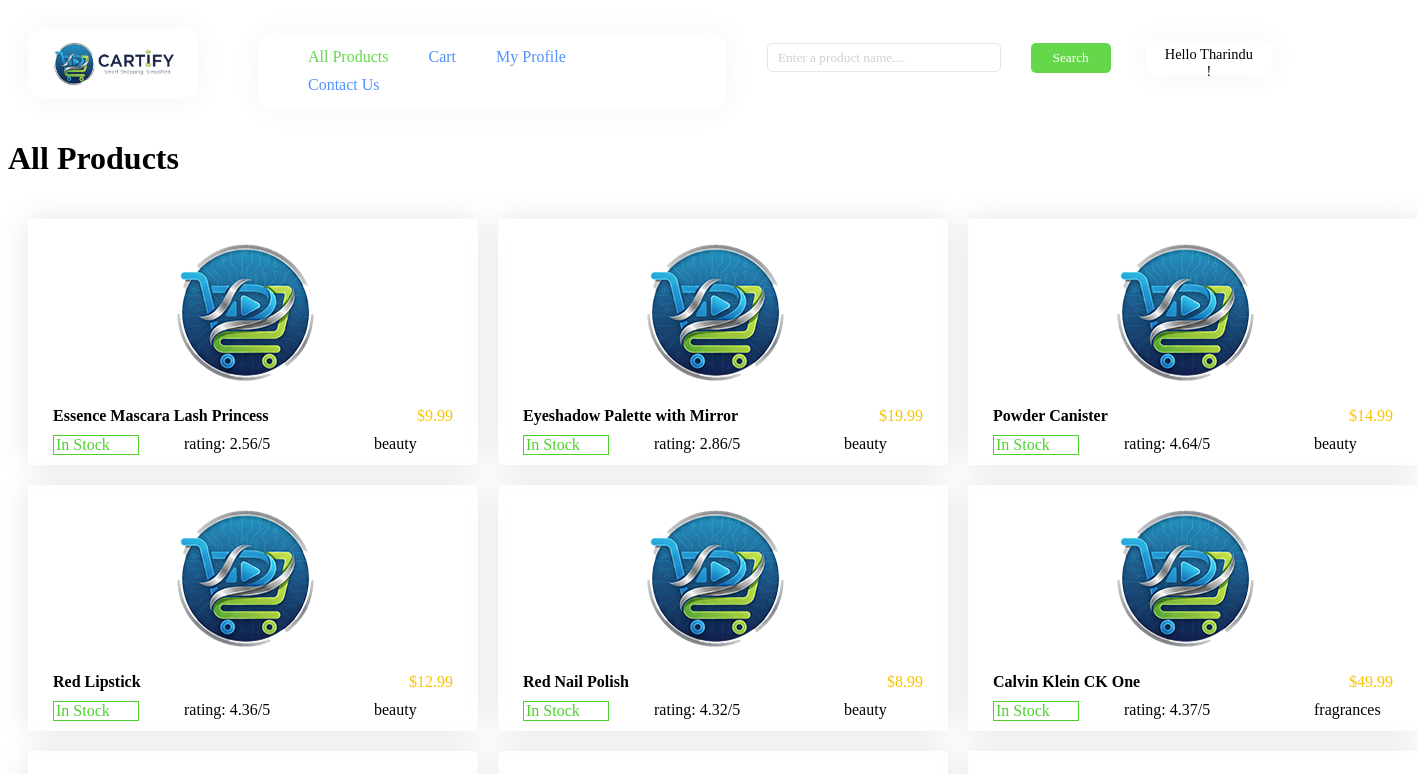
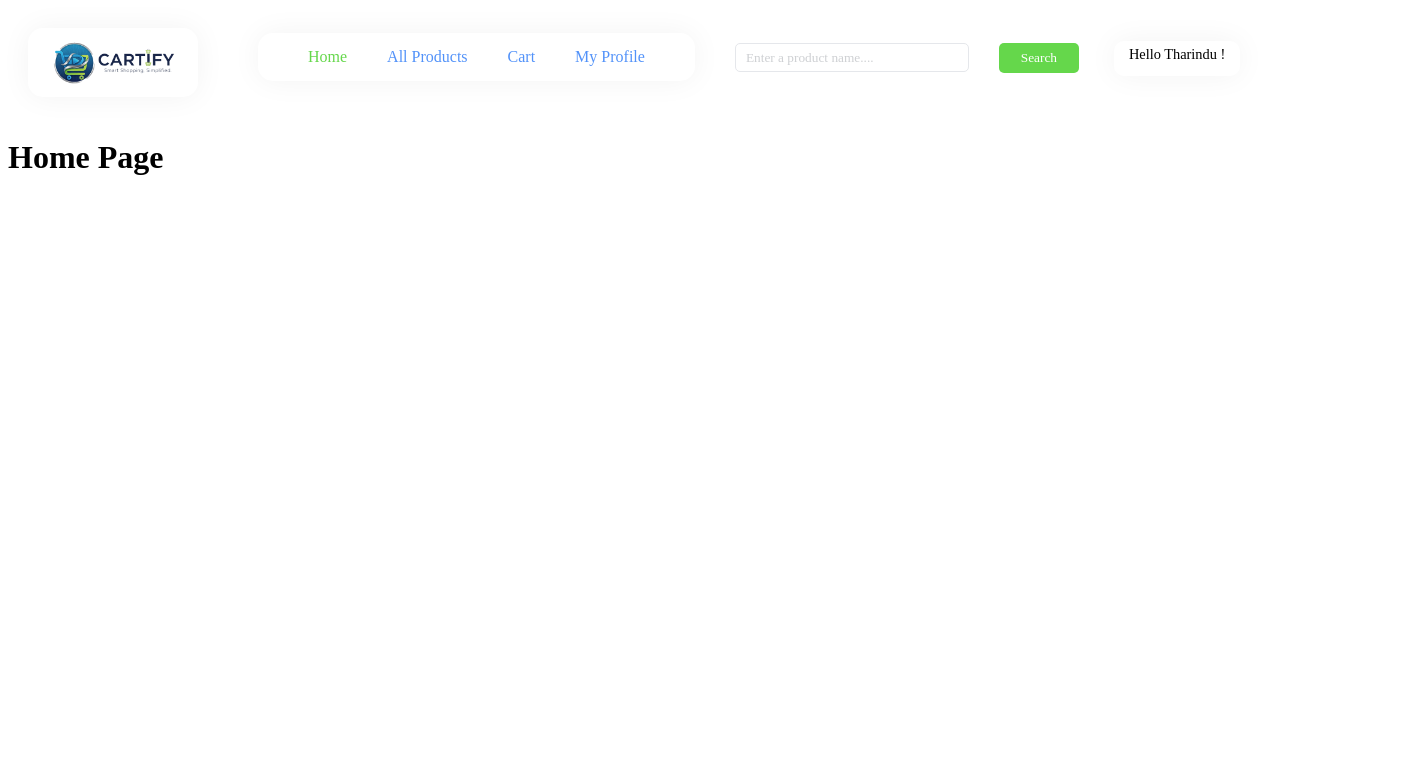
Before and after one commit to tharindudev13/Cartify, a React (Vite) app: page / in a window 1280 px wide. Shown: the top 774 px of the page, 1418 px wide, since content can reach past the window. Built offline with nearby package versions, Linux system fonts and the light colour scheme.

Commit message:
Added product details page

```diff
--- a/src/App.jsx
+++ b/src/App.jsx
@@ -6,17 +6,28 @@
 import Cart from './pages/Cart'
 import Profile from './pages/Profile'
 import Contact from './pages/Contact'
+import ProductDetails from './components/ProductDetails'
+import Home from './pages/Home'
+import { useSelector } from 'react-redux'
+
 
 
 function App() {
 
+  const products = useSelector((state) => {return state.product})
+
+
   const router = createBrowserRouter(
     createRoutesFromElements(
       <Route path='/' element={<RootLayout />}>
-        <Route index element = {<Products />} />
+        <Route index element = {<Home />} />
+        <Route path='product' element = {<Products />} />
         <Route path='cart' element = {<Cart />} />
         <Route path='profile' element = {<Profile />} />
         <Route path='contact' element = {<Contact />} />
+        {products.map((product)=>(
+            <Route path={`/details/${product.title}`} element={<ProductDetails id={product.id} />} />
+        ))}
 
 
       </Route>
--- a/src/components/Navbar.jsx
+++ b/src/components/Navbar.jsx
@@ -23,10 +23,10 @@
             <img src={Logo} alt="" />
             <div className="menu-items">
                 <ul>
-                    <NavLink to='/'><li>All Products</li></NavLink>
+                    <NavLink to='/'><li>Home</li></NavLink>
+                    <NavLink to='/product'><li>All Products</li></NavLink>
                     <NavLink to='/cart'><li>Cart</li></NavLink>
                     <NavLink to='/profile'><li>My Profile</li></NavLink>
-                    <NavLink to='/contact'><li>Contact Us</li></NavLink>
                 </ul>
 
             </div>
--- a/src/components/Product.jsx
+++ b/src/components/Product.jsx
@@ -1,24 +1,19 @@
 import { useEffect } from "react"
 import { useDispatch, useSelector } from "react-redux"
 import Image from '../assets/logo.svg'
+import { Link } from "react-router"
 
 function Product(){
 
     const products = useSelector((state) => {return state.product})
 
-    useEffect(() => {
-        console.log(products[0]);
-
-    },[])
-
-
-    const length = 30
 
     return(
         <>
             <div className="product">
             {products.map((product) =>(
                 <div className="product-card" key={product.id}>
+                    <Link to={`/details/${product.title}`}>
                     <img src={Image} alt={product.id} />
                     <div className="details">
                         <span className="title">{product.title}</span>
@@ -33,11 +28,11 @@
                             <span className="low-stock">{product.availabilityStatus}</span>
 
                         )}
-                        <span className="rate">rating: {product.rating}/5</span>
+                        <span className="rate">⭐ {product.rating}/5</span>
                         <span className="category">{product.category}</span>
 
                     </div>
-
+                    </Link>
                 </div>
             ))}
             </div>
--- /dev/null
+++ b/src/components/ProductDetails.jsx
@@ -0,0 +1,45 @@
+import { useSelector } from "react-redux"
+
+
+const ProductDetails = (props) =>{
+
+    const product = useSelector((state) => {return state.product})
+    const id = props.id-1
+    const item = product[id]
+    return(
+        <>
+        <div className="item-details">
+            <img src={item.thumbnail} alt={item.title} />
+            <h2>Details</h2>
+            <p>
+            {item.title} <br />
+            {item.description} <br />
+            Rating {item.rating} out of 5 <br />
+            Category: {item.category} <br />
+            Brand: {item.brand} <br />
+            Stock available: {item.stock} <br />
+            Discount: {item.discountPercentage}% <br />
+            {item.weight} kg <br />
+            dimensions:
+                <ul>
+                    <li>Width: {item.dimensions.width} cm</li>
+                    <li>Height: {item.dimensions.height} cm</li>
+                    <li>Depth: {item.dimensions.depth} cm</li>
+                </ul>
+            </p>
+
+            <h2>Warranty & Shipping</h2>
+            {item.warrantyInformation} <br />
+            {item.shippingInformation} <br />
+            {item.returnPolicy}
+            <p>
+
+            </p>
+        </div>
+
+        </>
+    )
+
+}
+
+export default ProductDetails
--- a/src/features/ProductSlice.js
+++ b/src/features/ProductSlice.js
@@ -29,7 +29,7 @@
         {
           "rating": 3,
           "comment": "Would not recommend!",
-          "date": "2025-04-30T09:41:02.053Z",
+          "date": "Apr 04, 2025",
           "reviewerName": "Eleanor Collins",
           "reviewerEmail": "eleanor.collins@x.dummyjson.com"
         },
--- a/src/index.css
+++ b/src/index.css
@@ -34,11 +34,11 @@
 
 }
 
-a{
+.navbar a{
   color: #5292f9;
 }
 
-a.active{
+.navbar a.active{
   /* color: #5292f9; */
   color: #65d74b;
 
@@ -46,7 +46,7 @@
 
 }
 
-a:hover{
+.navbar a:hover{
   color: #1551d4;
   /* color: #5292f9; */
 
@@ -106,6 +106,18 @@
   padding: 20px;
 }
 
+.product a{
+  text-decoration: none;
+  color: black;
+
+}
+
+.product a:hover{
+  text-decoration: none;
+  color: #ced0d3;
+
+}
+
 .product-card{
   box-shadow: 0 0 30px 0 rgba(0,0,0,0.1);
   padding: 10px 25px;
@@ -151,9 +163,16 @@
 
 .product-card .rate{
   width: 170px;
+  color: #78797a;
 }
 
 .product-card .category{
   margin-left: -10px;
   width: 70px;
+  color: #787878;
 }
+
+.item-details img{
+  height: 400px;
+  width: auto;
+}
--- a/src/pages/Cart.jsx
+++ b/src/pages/Cart.jsx
@@ -1,4 +1,4 @@
-function Products(){
+function Cart(){
 
     return(
         <>
@@ -8,4 +8,4 @@
 
 }
 
-export default Products
+export default Cart
--- /dev/null
+++ b/src/pages/Home.jsx
@@ -0,0 +1,11 @@
+function Home(){
+
+    return(
+        <>
+            <h1>Home Page</h1>
+        </>
+    )
+
+}
+
+export default Home
--- a/src/pages/Products.jsx
+++ b/src/pages/Products.jsx
@@ -4,7 +4,8 @@
 
     return(
         <>
-            <h1>All Products</h1>
+
+            <h2 style={{paddingLeft:20}}>All Products</h2>
             <Product />
         </>
     )
```
Also changed, not shown: src/layouts/ProductLayout.jsx (added, +19 -0 lines).
